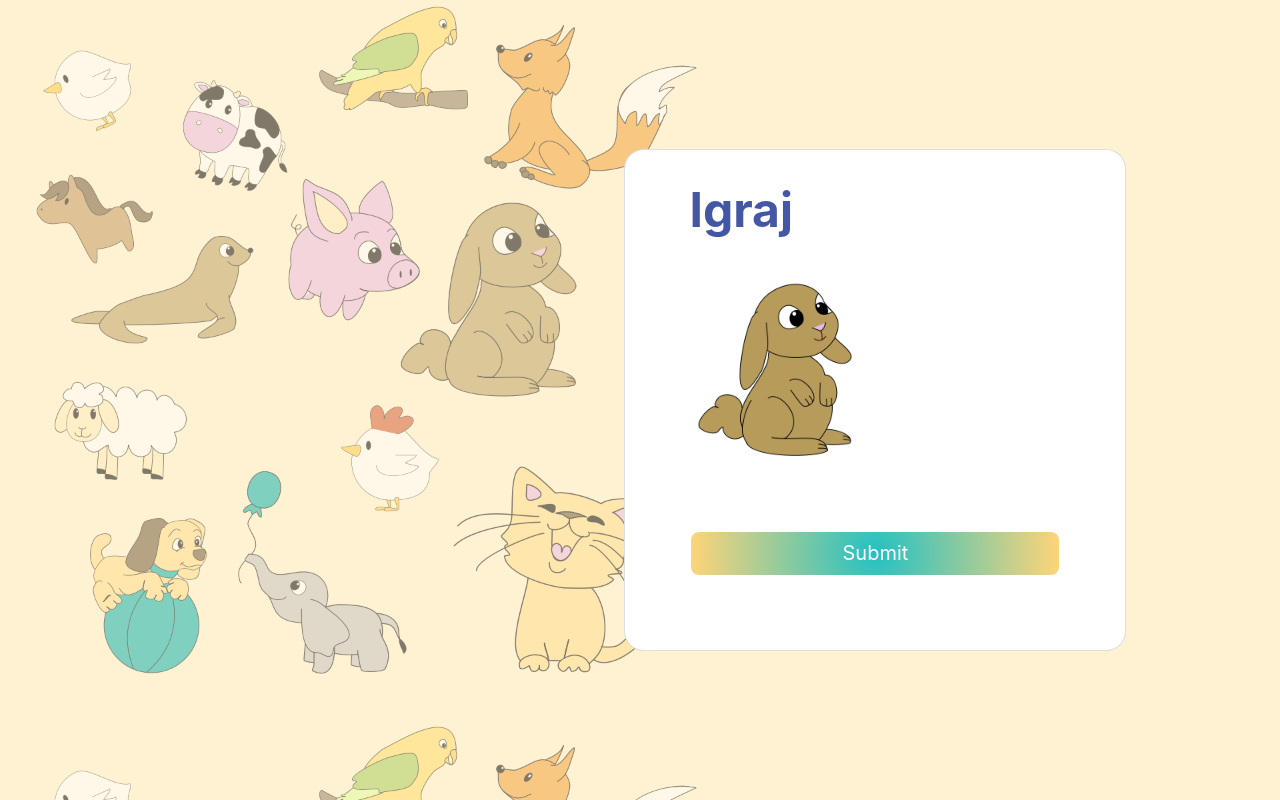
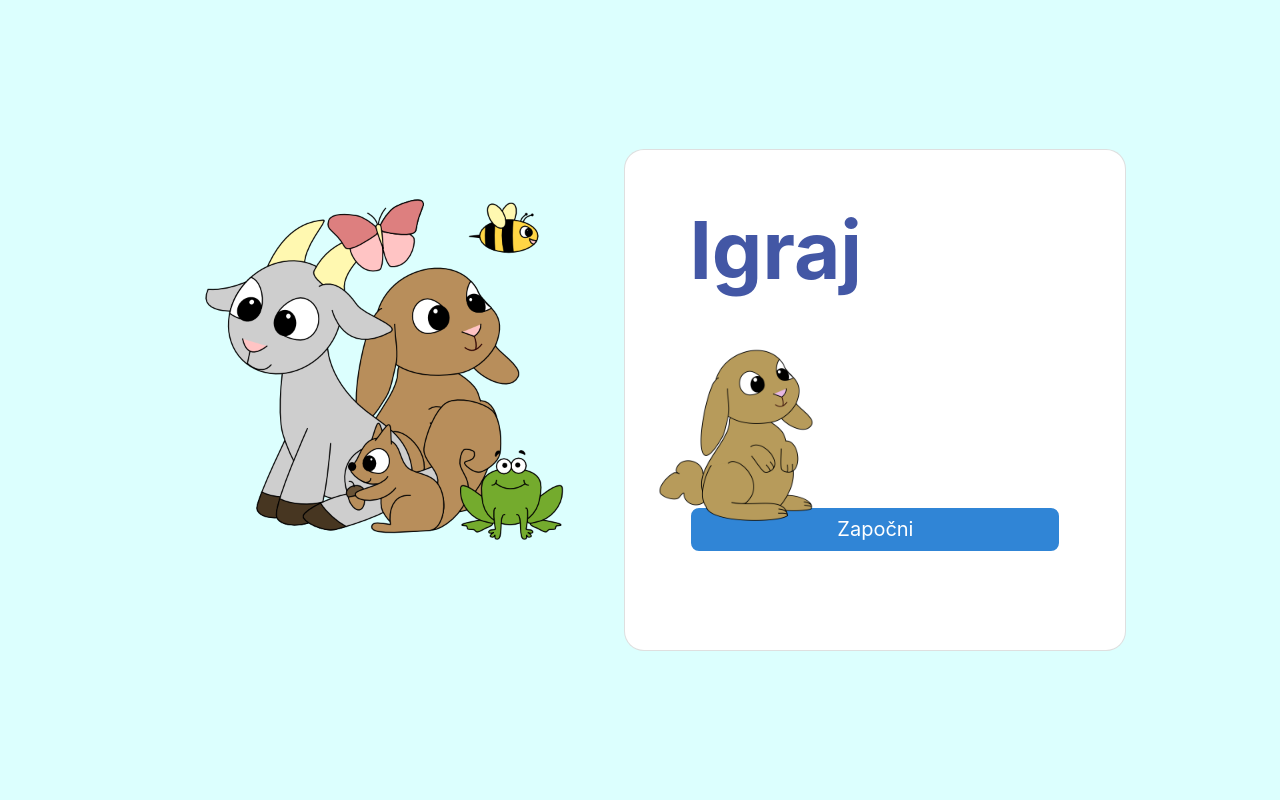
Before and after one commit to sdumencic/coloringbook, a React (Create React App) app: page / in a window 1280 px wide. Built offline with nearby package versions, Linux system fonts and the light colour scheme.

Commit message:
💄 design

```diff
--- a/src/components/HomePage/HomePage.scss
+++ b/src/components/HomePage/HomePage.scss
@@ -1,59 +1,10 @@
 $color: rgb(247, 243, 235);
-$turqoise: rgb(23, 131, 133);
-$turqoise-light: rgba(34, 193, 195, 1);
-$gradient: radial-gradient(circle, rgba(34, 193, 195, 1) 0%, rgb(255, 212, 120) 100%);
-$yellow: rgb(255, 212, 120);
 $text: #4357a5;
+$loginSubmit: #3085d6;
 .loginBackground {
     height: 100vh;
     background-size: contain;
     /* ili repeat i contain ili samo cover */
-}
-
-.login-to-left {
-    transition: background-position 1s, color 1s;
-    background-image: linear-gradient(to right, #eeeeee 50%, $turqoise-light 0);
-    background-position: right;
-    color: white;
-}
-
-.login-to-left:focus {
-    background-position: left;
-}
-
-.login-to-right {
-    transition: background-position 1s, color 0.4s;
-    background-image: linear-gradient(to left, $turqoise-light 50%, #eeeeee 0);
-    background-position: left;
-    color: rgb(0, 0, 0);
-}
-
-.login-to-right:focus {
-    transition: background-position 1s;
-    background-position: right;
-}
-
-.register-to-left {
-    transition: background-position 1s, color 0.4s;
-    background-image: linear-gradient(to right, $turqoise-light 50%, #eeeeee 0);
-    background-position: right;
-    color: rgb(0, 0, 0);
-}
-
-.register-to-left:focus {
-    background-position: left;
-}
-
-.register-to-right {
-    transition: background-position 1s, color 1s;
-    background-image: linear-gradient(to left, #eeeeee 50%, $turqoise-light 0);
-    background-position: left;
-    color: white;
-}
-
-.register-to-right:focus {
-    transition: background-position 1s;
-    background-position: right;
 }
 
 .loginform {
@@ -62,7 +13,7 @@ $text: #4357a5;
     flex-direction: column;
     min-width: 0;
     word-wrap: break-word;
-    background-color: #fff;
+    background-color: white;
     background-clip: border-box;
     border: 1px solid rgba(0, 0, 0, .125);
     border-radius: 20px;
@@ -84,7 +35,8 @@ $text: #4357a5;
     padding: 0rem 4rem;
     padding-bottom: 0rem;
     grid-gap: 10px;
-    height: 250px;
+    height: 200px;
+    position: relative;
 }
 
 .loginformfooter {
@@ -92,55 +44,29 @@ $text: #4357a5;
     padding: 0rem 4rem;
 }
 
-.loginsubmit {
-    margin: 10px 0 0 0;
-    padding: 10px 20px;
-    border: none;
-    border-radius: 10px;
-    background: #3085d6;
-    font-size: 20px;
-    color: white;
-    width: 100%;
-    position: initial;
-    /* background: radial-gradient(circle, rgba(252, 70, 107, 1) 0%, rgba(63, 94, 251, 1) 100%); */
-    /* radial-gradient(circle, rgba(34, 193, 195, 1) 0%, rgb(255, 212, 120) 100%) */
-    background: $gradient;
-    border: 2px solid currentColor;
-    font-size: 20px;
-    transition: .2s;
-    transform: ease-in;
-}
-
-.loginsubmit:hover {
-    transform: scale(1.05);
-    background-color: $turqoise-light;
-}
-
-.materialui {
-    display: flex;
-    border-radius: 10px;
-    margin-top: 20px;
-    background-color: #eeeeee;
-    overflow: hidden;
-}
-
 .title {
-    font-size: 3em;
+    font-size: 5em;
     // font-weight: initial;
     color: $text;
+    margin-bottom: 0;
 }
 
 .image1 {
     width: 200px;
     height: 200px;
+    bottom: -40px;
+    position: absolute;
+    z-index: 1;
+    left: 25px;
 }
 
 .image2 {
     width: 100px;
     height: 100px;
     position: absolute;
-    bottom: 174px;
-    left: 110px;
+    bottom: -45px;
+    left: 70px;
+    z-index: 2;
 }
 
 .leg {
@@ -148,10 +74,10 @@ $text: #4357a5;
     -webkit-transform: rotate(45deg);
     -moz-transform: rotate(45deg);
     -o-transform: rotate (45deg);
-    animation: myfirst 0.4s linear infinite;
+    animation: leg 0.4s linear infinite;
 }
 
-@keyframes myfirst {
+@keyframes leg {
     0% {
         transform: rotate(0deg);
         //transform-origin: bottom left;
@@ -165,13 +91,3 @@ $text: #4357a5;
         //transform-origin: bottom left;
     }
 }
-
-
-/*
-radial-gradient(circle, #22c1c3 0%, #c5f9ca 100%)
-
-radial-gradient(circle, #5cd2b9 0%, #c5ffe4 100%)
-
-https://stackoverflow.com/questions/20751937/transition-background-color-via-slide-animation
-
-*/
--- a/src/components/HomePage/HomePage.tsx
+++ b/src/components/HomePage/HomePage.tsx
@@ -2,7 +2,7 @@ import "./HomePage.scss";
 import Button from "../Shared/Button/Button";
 import { MouseEvent, useEffect, useRef, useState } from "react";
 
-const IMAGE = "/images/background.png";
+const IMAGE = "/images/220102background.png";
 const ZECIC = "/images/zecnoleg.png"
 const ZECICLEG = "/images/zecleg.png"
 
@@ -35,7 +35,7 @@ const HomePage = () => {
                     <img className={`image2 ${change ? "leg" : " "}`} src={ZECICLEG} />
                 </div>
                 <div className="loginformfooter">
-                    <Button onHover={changeAnimate}/>
+                    <Button onHover={changeAnimate} text={"Započni"}/>
                 </div>
             </form>
         </div>
--- a/src/components/Shared/Button/Button.scss
+++ b/src/components/Shared/Button/Button.scss
@@ -0,0 +1,22 @@
+$text: #4357a5;
+$loginSubmit: #3085d6;
+.loginsubmit {
+    margin: 10px 0 0 0;
+    padding: 10px 20px;
+    border: none;
+    border-radius: 10px;
+    background: $loginSubmit;
+    font-size: 20px;
+    color: white;
+    width: 100%;
+    position: initial;
+    border: 2px solid currentColor;
+    font-size: 20px;
+    transition: .2s;
+    transform: ease-in;
+}
+
+.loginsubmit:hover {
+    transform: scale(1.05);
+    cursor: pointer;
+}
--- a/src/components/Shared/Button/Button.tsx
+++ b/src/components/Shared/Button/Button.tsx
@@ -3,12 +3,13 @@ import "./Button.scss";
 
 interface ButtonProps {
     onHover?: MouseEventHandler<HTMLButtonElement>;
+    text?: string;
 }
 
 const Button = (props: ButtonProps) => {
     return (
         // TODO: Make responsive
-        <button className="loginsubmit" type="submit" onMouseEnter={props.onHover} onMouseLeave={props.onHover}>Submit</button>
+        <button className="loginsubmit" type="submit" onMouseEnter={props.onHover} onMouseLeave={props.onHover}>{props.text}</button>
     )
 }
 
```
Also changed, not shown: public/images/220102background.png (added).
